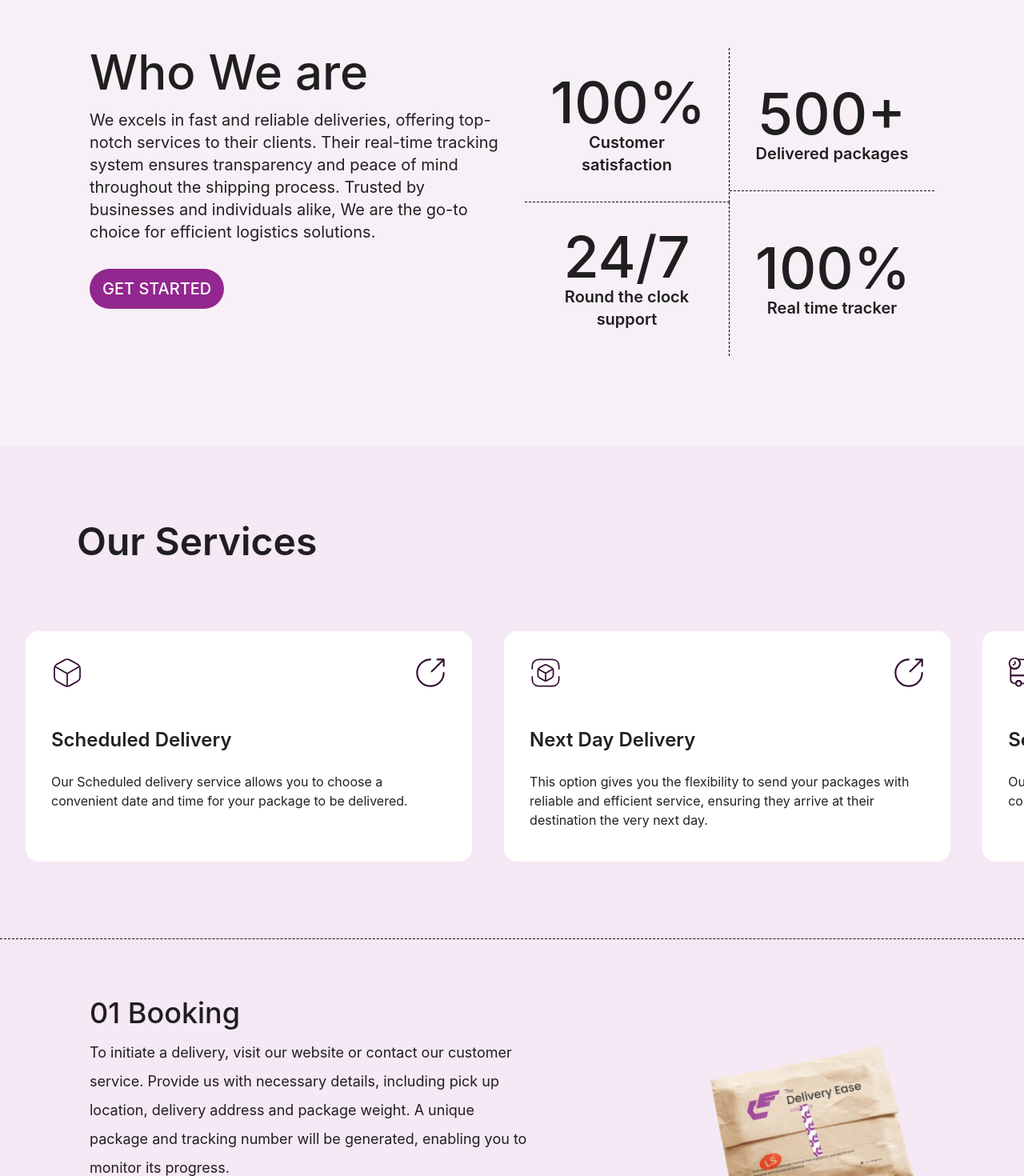
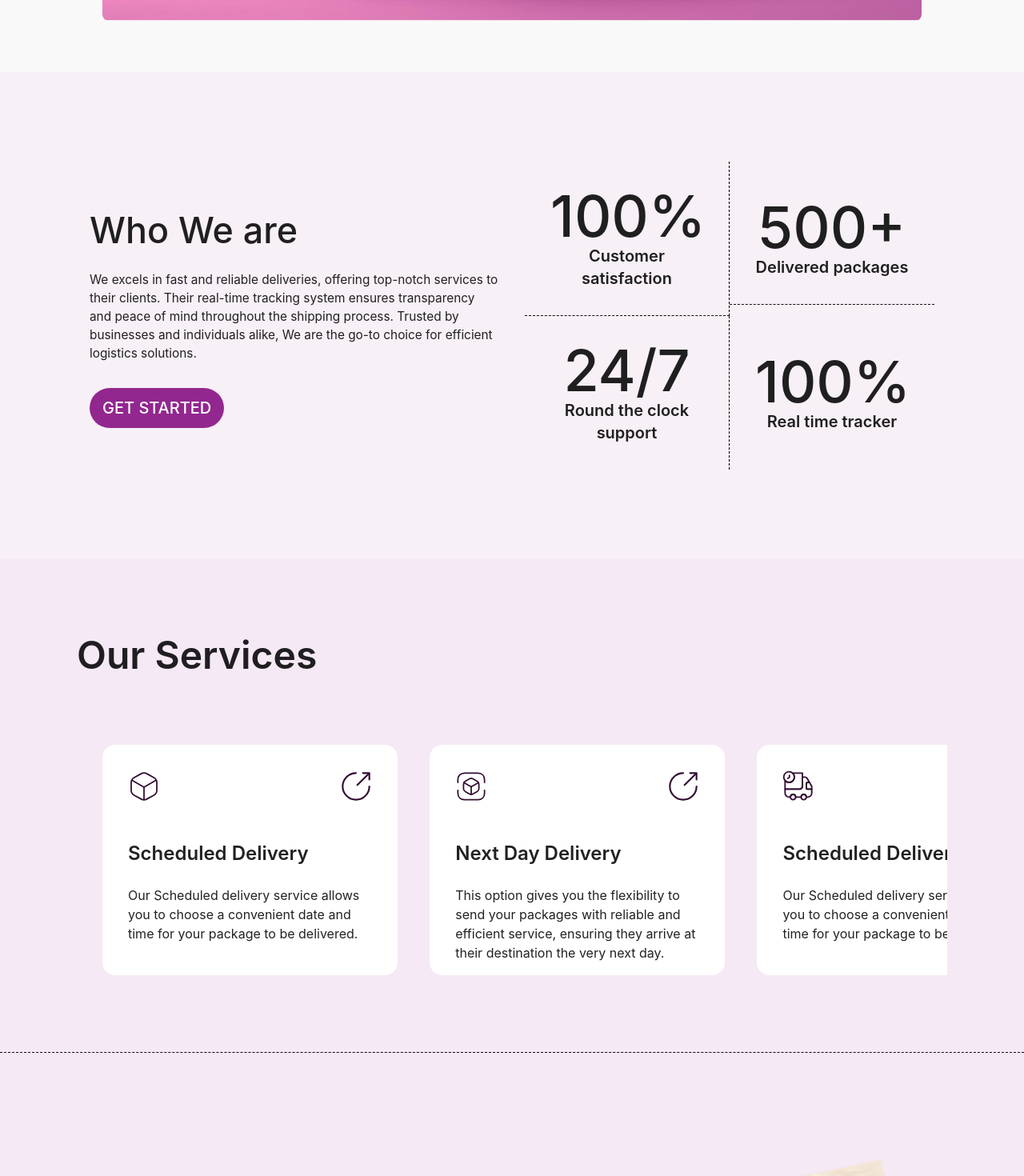
Before and after one commit to Nwachukwupgate/theDeliveryEase, a React (Vite) app: page / in a window 1280 px wide. Shown: the part 1280-2750 px from the top of the page at 80% size. Built offline with nearby package versions, Linux system fonts and the light colour scheme; a web font is replaced by a local one.

Commit message:
new push

```diff
--- a/src/Home.tsx
+++ b/src/Home.tsx
@@ -35,17 +35,17 @@ const Home = () => {
         <div className="flex flex-col gap-8 px-4 md:px-16 lg:px-32">
           <div className="grid grid-cols-3">
             <div className="col-span-2 flex text-left">
-              <h1 className="font-medium text-xl xs:text-2xl xbs:text-3xl sm:text-4xl md:text-5xl lg:text-[5rem] lg:tracking-wider">Delivery made easy</h1>
+              <h1 className="font-medium text-[6.5vw]">Delivery made easy</h1>
             </div>
 
-            <div className="col-span-1 text-[6px] xs:text-[7px] xbs:text-[9px] sm:text-[10px] md:text-sm lg:text-xl font-bold text-primaryColorDarker flex flex-col items-start justify-self-end">
+            <div className="col-span-1 text-[2.0vw] font-bold text-primaryColorDarker flex flex-col items-start justify-self-end">
               <p>Establishing new standards</p>
               <p>logistics with eco-friendly</p>
               <p>and effecient delivery.</p>
             </div>
 
             <div className="col-span-3 ">
-              <h1 className="font-semibold text-xl xs:text-2xl xbs:text-3xl sm:text-4xl md:text-5xl lg:text-7xl text-end lg:justify-self-end lg:tracking-wider">with real time tracking </h1>
+              <h1 className="font-semibold text-[6.5vw] text-end lg:justify-self-end ">with real time tracking </h1>
             </div>
           </div>
 
@@ -59,10 +59,10 @@ const Home = () => {
         </div>
 
         <div className='px-4 md:px-16 lg:px-0'>
-          <div className='bg-primaryActiveColorLight p-8  md:p-12 lg:p-28 grid grid-cols-1  lg:grid-cols-2 gap-8 rounded-b-lg lg:rounded-none '>
+          <div className='bg-primaryActiveColorLight p-8  md:p-12 lg:p-28 grid grid-cols-1 md:items-center lg:grid-cols-2 gap-8 rounded-b-lg lg:rounded-none '>
               <div>
-                <h1 className='text-2xl md:text-4xl lg:text-6xl font-medium pb-4'>Who We are</h1>
-                <p className='text-xs md:text-base lg:text-xl leading-6 pb-4 md:pb-6 lg:pb-8'>We excels in fast and reliable deliveries, offering top-notch services to their clients. Their real-time tracking system ensures transparency and peace of mind throughout the shipping process. Trusted by businesses and individuals alike, We are the go-to choice for efficient logistics solutions.
+                <h1 className='text-[3.5vw] font-medium pb-4'>Who We are</h1>
+                <p className='text-[1.2vw] pb-4 md:pb-6 lg:pb-8'>We excels in fast and reliable deliveries, offering top-notch services to their clients. Their real-time tracking system ensures transparency and peace of mind throughout the shipping process. Trusted by businesses and individuals alike, We are the go-to choice for efficient logistics solutions.
                 </p>
                 <Button>
                   GET STARTED
@@ -105,18 +105,18 @@ const Home = () => {
         <div className='bg-primaryColorLight p-4 md:p-8 lg:grid lg:grid-cols-5 gap-8'>
           <div className='flex flex-col justify-center  items-center text-center lg:text-left gap-6 md:gap-8 px-6 md:px-16 lg:col-span-3'>
             <div className='border-b border-dashed border-black p-4'>
-              <h1 className='font-medium text-xl md:text-2xl lg:text-4xl pb-3 '>01 Booking</h1>
-              <p className='text-xs md:text-base lg:text-lg  leading-6 md:leading-7 lg:leading-9'>To initiate a delivery, visit our website or contact our customer service. Provide us with necessary details, including pick up location, delivery address and package weight. A unique package and tracking number will be generated, enabling you to monitor its progress.</p>
+              <h1 className='font-medium text-[1.8vw] pb-3 '>01 Booking</h1>
+              <p className='text-[1.25vw]'>To initiate a delivery, visit our website or contact our customer service. Provide us with necessary details, including pick up location, delivery address and package weight. A unique package and tracking number will be generated, enabling you to monitor its progress.</p>
             </div>
 
             <div className='border-b border-dashed border-black p-4'>
-              <h1 className='font-medium text-xl md:text-2xl lg:text-4xl pb-3'>02 Pickup & Packaging</h1>
-              <p className='text-xs md:text-base lg:text-lg  leading-6 md:leading-7 lg:leading-9'>Our professional delivery personnel will arrive at the designated pick up location to collect your package. They will ensure that the package is properly packaged and secures for safe transportation. At this stage you will recieve the <span className='text-primaryColorDarker'>TRACKING NUMBER</span>, which can be used to track the package journey.</p>
+              <h1 className='font-medium text-[1.8vw] pb-3'>02 Pickup & Packaging</h1>
+              <p className='text-[1.25vw]'>Our professional delivery personnel will arrive at the designated pick up location to collect your package. They will ensure that the package is properly packaged and secures for safe transportation. At this stage you will recieve the <span className='text-primaryColorDarker'>TRACKING NUMBER</span>, which can be used to track the package journey.</p>
             </div>
 
             <div className='p-4'>
-              <h1 className='font-medium text-xl md:text-2xl lg:text-4xl p-3 '>03 Delivery And Confirmation</h1>
-              <p className='text-xs md:text- lg:text-lg  leading-6 md:leading-7 lg:leading-9'>Once the package is in transit, its movement can be tracked using the provided tracking number. Upon successful delivery, you will recieve a confirmation notification.</p>
+              <h1 className='font-medium text-[1.8vw] p-3 '>03 Delivery And Confirmation</h1>
+              <p className='text-[1.25vw]'>Once the package is in transit, its movement can be tracked using the provided tracking number. Upon successful delivery, you will recieve a confirmation notification.</p>
             </div>
 
           </div>
--- a/src/common/carousel/CardCarousel.tsx
+++ b/src/common/carousel/CardCarousel.tsx
@@ -42,32 +42,52 @@ const CardCarousel: React.FC = () => {
                 </div>
 
                 {/* For larger screens */}
-                <div className='hidden lg:block pt-12'>
+                <div className='hidden lg:block pt-12 w-full'>
                     <Swiper
-                        slidesPerView={2.1}
+                        // slidesPerView={2.1}
                         spaceBetween={40}
                         breakpoints={{
                             // 768: {
                             //     slidesPerView: 2,
                             //     spaceBetween: 16,
                             // },
+                            1025: {
+                                slidesPerView: 2.1,  // Adjust the number of visible slides
+                                spaceBetween: 30,   // Adjust the space between slides
+                            },
+                            1280: {
+                                slidesPerView: 2.6,   // Increase the number of slides for larger screens
+                                spaceBetween: 40,   // Larger space between slides
+                            },
+                            1780: {
+                                slidesPerView: 3.2,   // Increase the number of slides for larger screens
+                                spaceBetween: 40,   // Larger space between slides
+                            },
                         }}
                         modules={[Mousewheel]}
                         mousewheel={true}
-                        className="mySwiper bg-accent-0 h-auto w-full max-w-full lg:h-[18rem] lg:w-[100%] lg:max-w-[80rem] px-8"
+                        className="mySwiper bg-accent-0 h-auto w-full max-w-full lg:h-[18rem] lg:w-[100%] px-8"
                     >
                         {deliveryOptions.map((item, index) => (
                             <SwiperSlide
                                 key={index}
-                                className='relative rounded-2xl h-full bg-white hover:bg-primaryColorDarker hover:text-white transition-colors duration-300'
+                                // className='relative rounded-2xl h-full bg-white hover:bg-primaryColorDarker hover:text-white transition-colors duration-300'
+                                // style={{
+                                //     backgroundRepeat: 'no-repeat',
+                                //     backgroundPosition: 'center',
+                                //     backgroundSize: 'cover',
+                                //     width: '2rem'
+                                // }}
+                            >
+                                <div className='relative rounded-2xl h-full bg-white hover:bg-primaryColorDarker hover:text-white transition-colors duration-300'
                                     style={{
                                         backgroundRepeat: 'no-repeat',
                                         backgroundPosition: 'center',
                                         backgroundSize: 'cover',
-                                    width: '2rem'
+
                                     }}
                                 >
-                                <div className='p-8 lg:flex lg:flex-col space-y-12'>
+                                    <div className='p-8 bg-accent-0 lg:flex lg:flex-col space-y-12'>
                                         <div className='flex flex-row justify-between'>
                                             <div className='hover:text-white transition-colors duration-300'>{item.icon2}</div>
                                             <div>{item.icon1}</div>
@@ -77,7 +97,8 @@ const CardCarousel: React.FC = () => {
                                             <p>{item.description}</p>
                                         </div>
                                     </div>
-                            </SwiperSlide>
+                                </div>
+                            // </SwiperSlide>
                         ))}
                     </Swiper>
                 </div>
--- a/src/pages/SignUp.tsx
+++ b/src/pages/SignUp.tsx
@@ -8,6 +8,8 @@ import Input from "@/common/form/Input";
 import { Button } from "@mui/material";
 import GoogleIcon from "@/common/icons/GoogleIcon";
 import CheckBox from "@/common/form/CheckBox";
+import { Link } from 'react-router-dom';
+import routes from '@/navigation/routes';
 
 interface SignupReq {
   firstName: string;
@@ -87,7 +89,7 @@ const SignUp = (): JSX.Element => {
                 </div>
                 <Button fullWidth type="submit" > Create Account</Button>
 
-                <p className="text-center my-4 text-base md:text-lg">Already have an account? <span className="font-bold">Login</span> </p>
+                <p className="text-center my-4 text-base md:text-lg">Already have an account? <Link to={routes.LOGIN}> <span className="font-bold">Login</span> </Link></p>
 
                 <p className="font-bold text-sm md:text-lg text-center mb-2">Or</p>
 
```
Also changed, not shown: src/layout/header/HomeHeader.tsx (+18 -11 lines), src/pages/Login.tsx (+5 -2 lines). Lines whose indentation alone changed are shown as unchanged.
